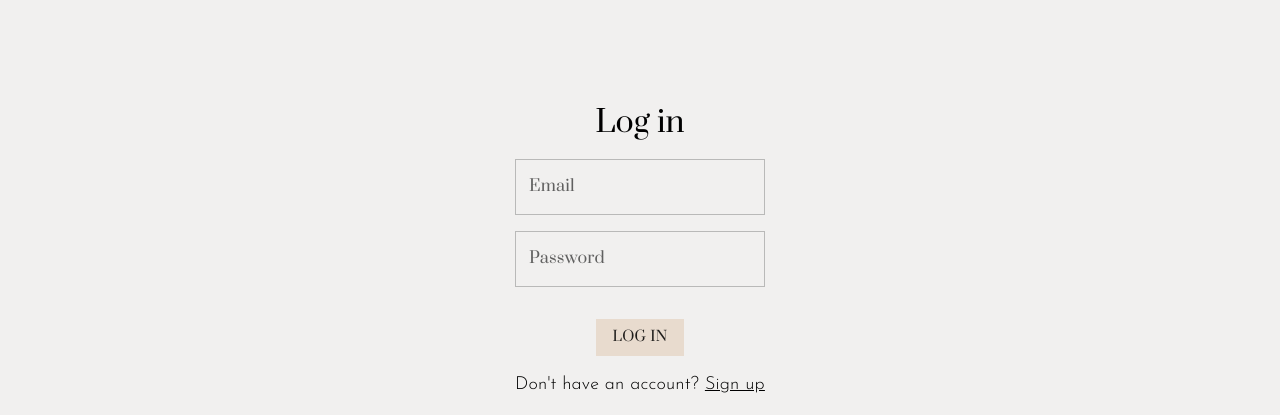
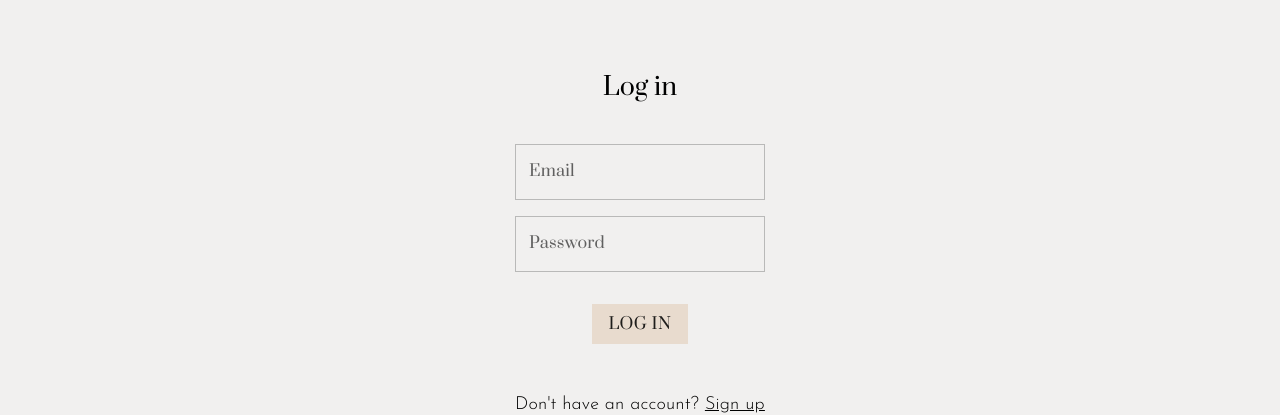
Before and after one commit to ellensofia/ofh-webbshop-api, a React (Vite) app in the folder Client/: page /login in a window 1280 px wide. Shown: the part 193-608 px from the top of the page. Built offline with nearby package versions, Linux system fonts and the light colour scheme; no server answers.

Commit message:
add some margin

```diff
--- a/Client/src/components/LoginForm.tsx
+++ b/Client/src/components/LoginForm.tsx
@@ -38,12 +38,12 @@ export function LoginForm() {
         <Box
           display={"flex"}
           flexDirection={"column"}
-          padding={"9rem 0"}
+          padding={"7rem 0"}
           gap={"1rem"}
           alignItems={"center"}
           sx={{ width: "100%", maxWidth: "400px" }}
         >
-          <span style={{ fontSize: "30px" }}>Log in</span>
+          <span style={{ fontSize: "25px", marginBottom: "1.5rem" }}>Log in</span>
           <TextField
             fullWidth
             id="email"
@@ -70,7 +70,11 @@ export function LoginForm() {
             error={Boolean(formik.touched.password && formik.errors.password)}
             helperText={formik.touched.password && formik.errors.password}
           />
-          <Button type="submit" variant="contained" sx={{ boxShadow: "none", marginTop: "1rem" }}>
+          <Button
+            type="submit"
+            variant="contained"
+            sx={{ boxShadow: "none", marginTop: "1rem", marginBottom: "2rem", fontSize: "1rem" }}
+          >
             Log in
           </Button>
           <Link
```
